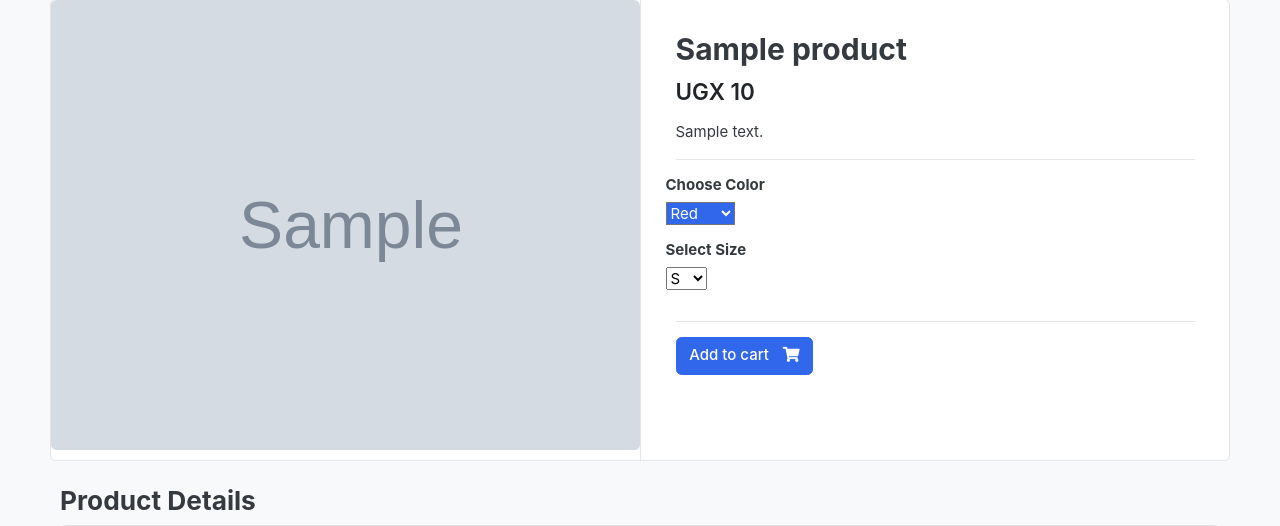
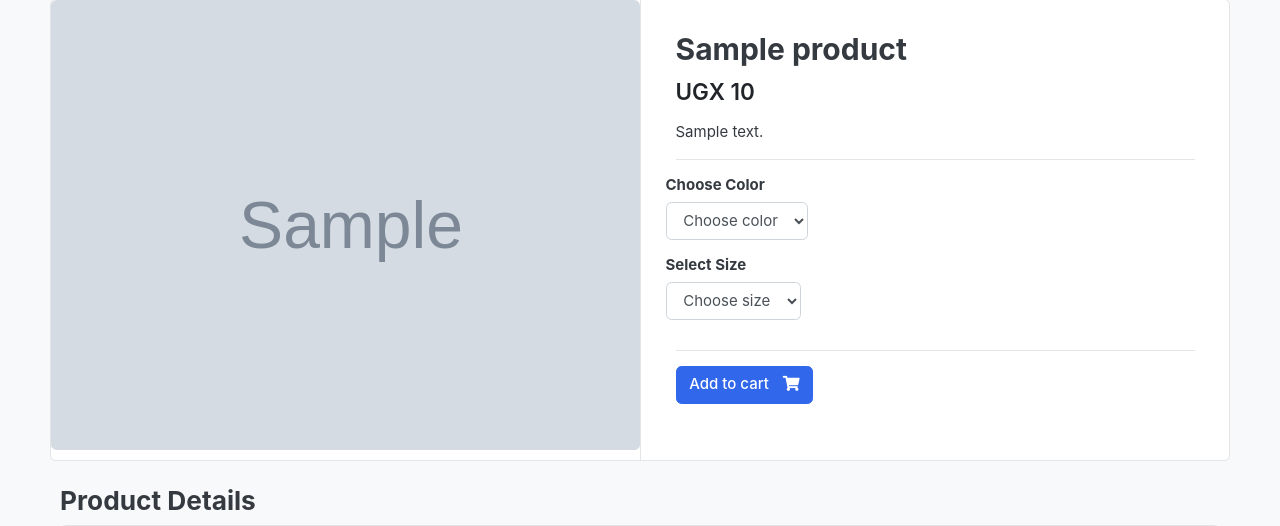
Before and after one commit to brianmbe/E-commerce, a Django app: a page that uses store/templates/store/product-detail.html in a window 1280 px wide. Shown: the part 253-779 px from the top of the page. Run offline with Django 4.2, Linux system fonts and the light colour scheme; tables that the repository leaves empty hold one stand-in row (values such as "Sample post"); grey boxes marked "Sample" are stand-in pictures; some libraries are stand-ins or nearby versions; some web fonts are replaced.

Commit message:
implement additional variations

```diff
--- a/carts/models.py
+++ b/carts/models.py
@@ -1,5 +1,5 @@
 from django.db import models
-from store.models import Product
+from store.models import Product, Variation
 
 # Create your models here.
 
@@ -15,6 +15,7 @@
 class CartItem(models.Model):
     product = models.ForeignKey(Product, on_delete=models.CASCADE)
     cart = models.ForeignKey(Cart, on_delete=models.CASCADE)
+    variations = models.ManyToManyField(Variation, blank=True)
     quantity = models.IntegerField()
     is_active = models.BooleanField(default=True)
 
--- a/carts/views.py
+++ b/carts/views.py
@@ -1,7 +1,7 @@
 from django.shortcuts import render, redirect
 from django.shortcuts import get_object_or_404
 from django.core.exceptions import ObjectDoesNotExist
-from store.models import Product
+from store.models import Product, Variation
 from .models import Cart, CartItem
 
 # Create your views here.
@@ -16,7 +16,23 @@
 
 def add_to_cart(request, product_id):
     product = Product.objects.get(id=product_id)
+    product_variation = []
+
+    # handling variations
+    if request.method == "POST":
+        for item in request.POST:
+            key = item
+            value = request.POST[key]
+
+            try:
+                variation = Variation.objects.get(
+                    product=product, variation_category__iexact=key, variation_value__iexact=value)
+                product_variation.append(variation)
+            except:
+                pass
+
     # cart
+
     try:
         cart = Cart.objects.get(cart_id=_cart_id(request))
     except Cart.DoesNotExist:
@@ -26,8 +42,13 @@
     cart.save()
 
     # cart_item
+
     try:
         cart_item = CartItem.objects.get(product=product, cart=cart)
+        if len(product_variation) > 0:
+            cart_item.variations.clear()
+            for item in product_variation:
+                cart_item.variations.add(item)
         cart_item.quantity += 1
         cart_item.save()
     except CartItem.DoesNotExist:
@@ -36,6 +57,11 @@
             quantity=1,
             cart=cart,
         )
+
+        cart_item.variations.clear()
+        if len(product_variation) > 0:
+            for item in product_variation:
+                cart_item.variations.add(item)
         cart_item.save()
     return redirect('cart')
 
--- a/store/models.py
+++ b/store/models.py
@@ -24,3 +24,31 @@
 
     def get_absolute_url(self):
         return reverse("product-detail", args=[self.category.slug, self.slug])
+
+
+class VariationManager(models.Manager):
+    def colors(self):
+        return super(VariationManager, self).filter(variation_category='color', is_active=True)
+
+    def sizes(self):
+        return super(VariationManager, self).filter(variation_category='size', is_active=True)
+
+
+variation_choices = (
+    ('color', 'color'),
+    ('size', 'size'),
+)
+
+
+class Variation(models.Model):
+    product = models.ForeignKey(Product, on_delete=models.CASCADE)
+    variation_category = models.CharField(
+        max_length=100, choices=variation_choices)
+    variation_value = models.CharField(max_length=100)
+    is_active = models.BooleanField(default=True)
+    created_date = models.DateTimeField(auto_now=True)
+
+    objects = VariationManager()
+
+    def __str__(self):
+        return self.variation_value
--- a/store/templates/store/product-detail.html
+++ b/store/templates/store/product-detail.html
@@ -20,7 +20,8 @@
                 </article> <!-- gallery-wrap .end// -->
             </aside>
             <main class="col-md-6 border-left">
-                <form action="{% url 'add_to_cart' single_product.id %}" method="get">
+                <form action="{% url 'add_to_cart' single_product.id %}" method="POST">
+                    {% csrf_token %}
                     <article class="content-body">
 
                         <h2 class="title">{{single_product.product_name}}</h2>
@@ -36,23 +37,23 @@
                         <div class="row">
                             <div class="item-option-select">
                                 <h6>Choose Color</h6>
-                                <select name="color" class='bg-primary text-white'>
-                                    <option value="red">Red</option>
-                                    <option value="black">Black</option>
-                                    <option value="yellow">Yellow</option>
-                                    <option value="green">Green</option>
-                                    <option value="white">White</option>
+                                <select name="color" class='form-control' required>
+                                    <option value="" disabled selected>Choose color</option>
+                                    {% for i in single_product.variation_set.colors  %}
+                                    <option class='form-control' value="{{i.variation_value | lower}}">{{i.variation_value | capfirst}}</option>
+                                    {% endfor %}
+
                                 </select>
                             </div>
                         </div> <!-- row.// -->
                         <div class="row">
                             <div class="item-option-select">
                                 <h6>Select Size</h6>
-                                <select name="size" >
-                                    <option value="small">S</option>
-                                    <option value="medium">M</option>
-                                    <option value="large">L</option>
-                                    <option value="extra-large">XL</option>
+                                <select name="size" class='form-control' required>
+                                    <option value="" disabled selected>Choose size</option>
+                                    {% for i in single_product.variation_set.sizes  %}
+                                        <option class='form-control' value="{{ i.variation_value | lower }}">{{i.variation_value | upper}}</option>
+                                    {% endfor %}
                                 </select>
                             </div>
                         </div> <!-- row.// -->
@@ -60,16 +61,9 @@
                         {% if single_product.stock <= 0 %}
                             <h5 class="btn  btn-danger">Out of stock</h5>
                         {% else %}
-                            {% if in_cart %}
-                                <div class="d-flex justify-content-around">
-                                    <a href="{% url 'cart' %}" class="btn btn-success">Added to Cart <Span><i class="fa fa-eye" aria-hidden="true"></i></Span></a>
-                                    <a href="{% url 'store' %}" class="btn btn-primary">Continue Shopping <span><i class="fa fa-shopping-bag" aria-hidden="true"></i></span></a>
-                                </div>
-                            {% else %}
-                                <button type="submit" class="btn  btn-primary">
-                                    Add to cart <span class="text"></span><i class="fas fa-shopping-cart"></i>
-                                </button>
-                            {% endif %}
+                            <button type="submit" class="btn  btn-primary">
+                                Add to cart <span class="text"></span><i class="fas fa-shopping-cart"></i>
+                            </button>
                         {% endif %}
                     </article> <!-- product-info-aside .// -->
                 </form>
```
Also changed, not shown: carts/templates/carts/cart.html (+8 -1 lines), store/admin.py (+10 -1 lines), carts/migrations/0002_cartitem_variations.py (added), store/migrations/0002_variation.py (added).
